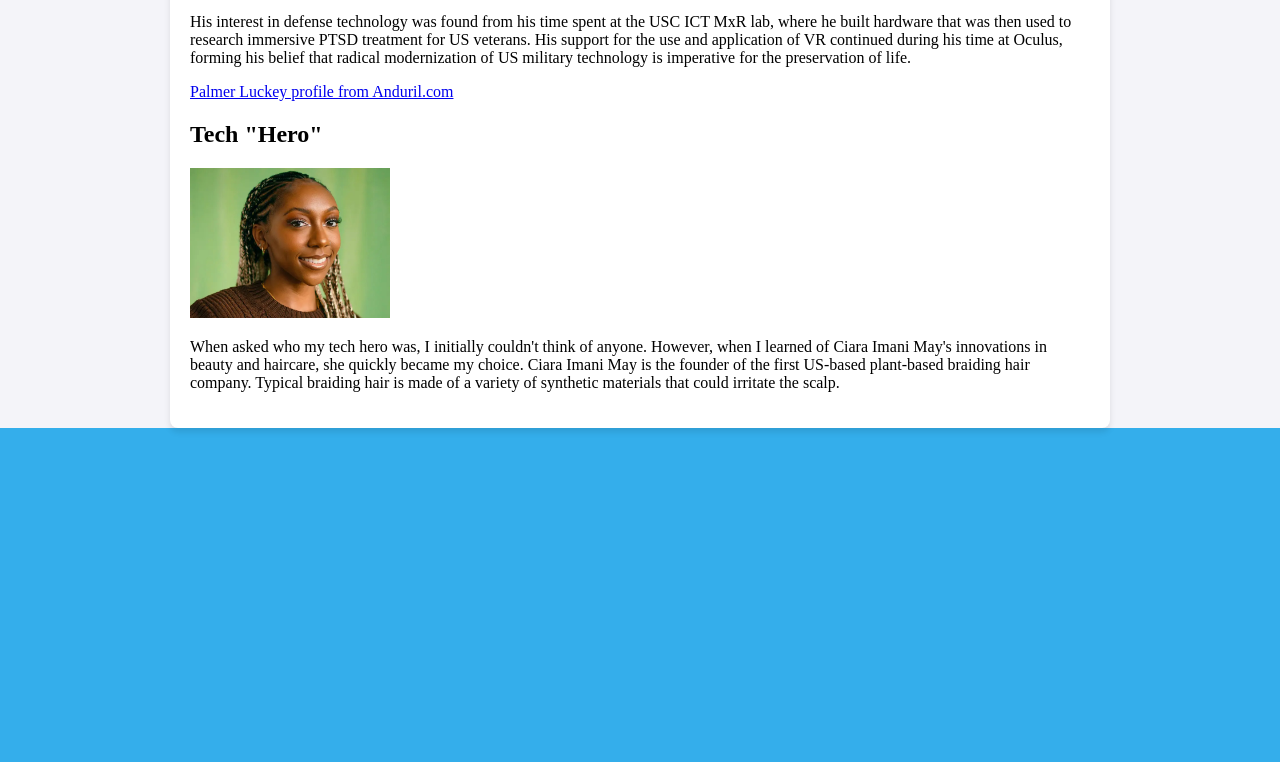
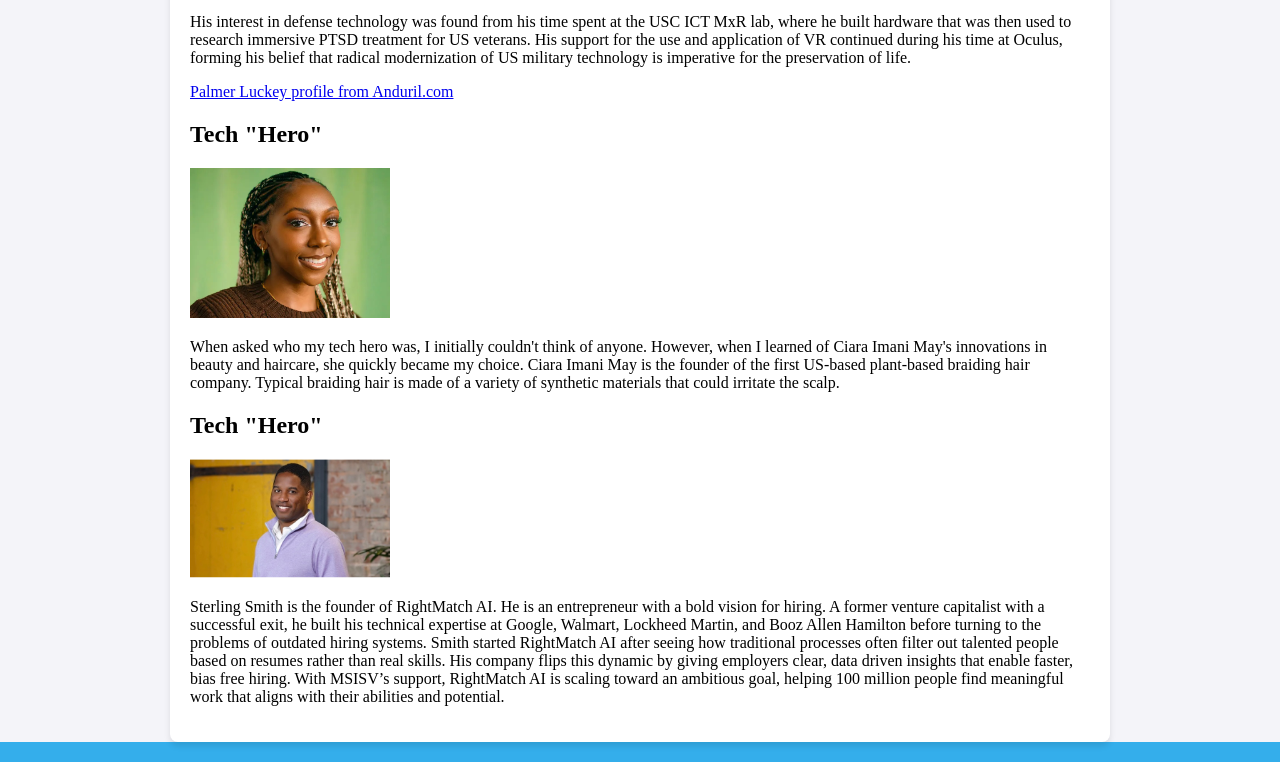
Before and after one commit to gjschmidt9/lis500-project2, a plain HTML site: page heros.html in a window 1280 px wide. Shown: the part 507-1269 px from the top of the page. Before the commit the page ends 955 px from the top, so only its background shows below. Drawn offline with Linux system fonts and the light colour scheme.

Commit message:
3rd Tech Hero

```diff
--- a/heros.html
+++ b/heros.html
@@ -46,7 +46,10 @@
             <p>When asked who my tech hero was, I initially couldn't think of anyone. However, when I learned of Ciara Imani May's innovations in beauty and haircare, she quickly became my choice. Ciara Imani May is the founder of the first US-based plant-based braiding hair company. Typical braiding hair is made of a variety of synthetic materials that could irritate the scalp.</p>
             <p></p>
 
-            <!--The choice to split the paragraphs was for visual reasons so the text doesn't look so clumped together and makes a nice breakup of sentences for the reader-->
+            <h2>Tech "Hero"</h2>
+            <img src="images/sterlingsmith.png" alt="Sterling Smith Photo" width="200"/>
+            <p>Sterling Smith is the founder of RightMatch AI. He is an entrepreneur with a bold vision for hiring. A former venture capitalist with a successful exit, he built his technical expertise at Google, Walmart, Lockheed Martin, and Booz Allen Hamilton before turning to the problems of outdated hiring systems. Smith started RightMatch AI after seeing how traditional processes often filter out talented people based on resumes rather than real skills. His company flips this dynamic by giving employers clear, data driven insights that enable faster, bias free hiring. With MSISV’s support, RightMatch AI is scaling toward an ambitious goal, helping 100 million people find meaningful work that aligns with their abilities and potential.</p>
+            <!--The choice to split the paragraphs was for visual reasons so the text does not look so clumped together and makes a nice breakup of sentences for the reader-->
 
             <!--I thought it would be a nice touch to add the link where I got the information from in Palmer Luckey's bio on this website-->
         </main>
```
Also changed, not shown: images/sterlingsmith.png (added).
